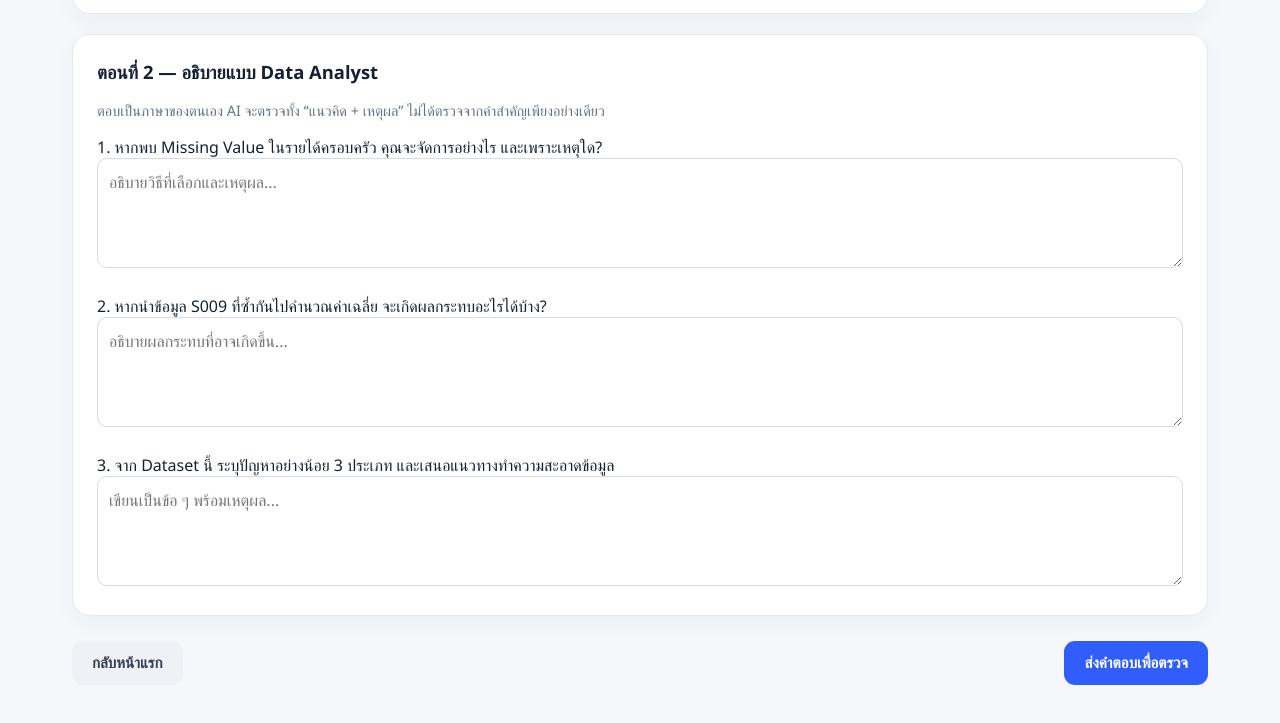
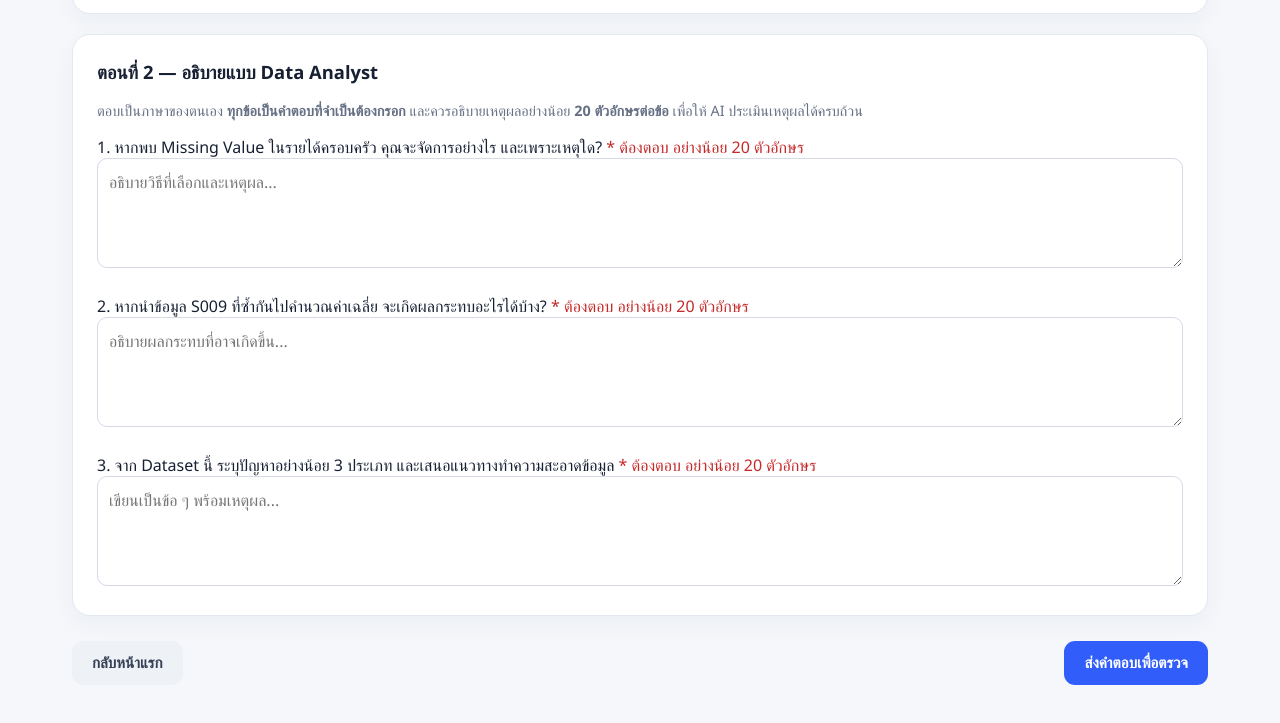
Before and after one commit to Nualsawart/Cleaning-Data, a plain HTML site: page mission1.html in a window 1280 px wide. Shown: the part 1733-2456 px from the top of the page. Drawn offline with Linux system fonts and the light colour scheme.

Commit message:
Update mission1.html

```diff
--- a/mission1.html
+++ b/mission1.html
@@ -196,20 +196,20 @@ button:hover{filter:brightness(.96)}
 
   <section class="card">
     <h2>ตอนที่ 2 — อธิบายแบบ Data Analyst</h2>
-    <p class="hint">ตอบเป็นภาษาของตนเอง AI จะตรวจทั้ง “แนวคิด + เหตุผล” ไม่ได้ตรวจจากคำสำคัญเพียงอย่างเดียว</p>
+    <p class="hint">ตอบเป็นภาษาของตนเอง <strong>ทุกข้อเป็นคำตอบที่จำเป็นต้องกรอก</strong> และควรอธิบายเหตุผลอย่างน้อย <strong>20 ตัวอักษรต่อข้อ</strong> เพื่อให้ AI ประเมินเหตุผลได้ครบถ้วน</p>
 
-    <label for="reason1">1. หากพบ Missing Value ในรายได้ครอบครัว คุณจะจัดการอย่างไร และเพราะเหตุใด?</label>
+    <label for="reason1">1. หากพบ Missing Value ในรายได้ครอบครัว คุณจะจัดการอย่างไร และเพราะเหตุใด? <span style="color:#c62828">* ต้องตอบ อย่างน้อย 20 ตัวอักษร</span></label>
     <textarea id="reason1" placeholder="อธิบายวิธีที่เลือกและเหตุผล..."></textarea>
 
     <br><br>
-    <label for="reason2">2. หากนำข้อมูล S009 ที่ซ้ำกันไปคำนวณค่าเฉลี่ย จะเกิดผลกระทบอะไรได้บ้าง?</label>
+    <label for="reason2">2. หากนำข้อมูล S009 ที่ซ้ำกันไปคำนวณค่าเฉลี่ย จะเกิดผลกระทบอะไรได้บ้าง? <span style="color:#c62828">* ต้องตอบ อย่างน้อย 20 ตัวอักษร</span></label>
     <textarea id="reason2" placeholder="อธิบายผลกระทบที่อาจเกิดขึ้น..."></textarea>
 
     <br><br>
-    <label for="reason3">3. จาก Dataset นี้ ระบุปัญหาอย่างน้อย 3 ประเภท และเสนอแนวทางทำความสะอาดข้อมูล</label>
+    <label for="reason3">3. จาก Dataset นี้ ระบุปัญหาอย่างน้อย 3 ประเภท และเสนอแนวทางทำความสะอาดข้อมูล <span style="color:#c62828">* ต้องตอบ อย่างน้อย 20 ตัวอักษร</span></label>
     <textarea id="reason3" placeholder="เขียนเป็นข้อ ๆ พร้อมเหตุผล..."></textarea>
 
-    <div class="error" id="error2">กรุณาตอบคำถามอธิบายให้ครบทุกข้อ</div>
+    <div class="error" id="error2">กรุณาตอบคำถามอธิบายให้ครบทุกข้อ (สามารถเขียนสั้นได้ แต่คำตอบที่อธิบายเหตุผลชัดเจนจะได้คะแนนมากกว่า)</div>
   </section>
 
   <div class="actions">
```
